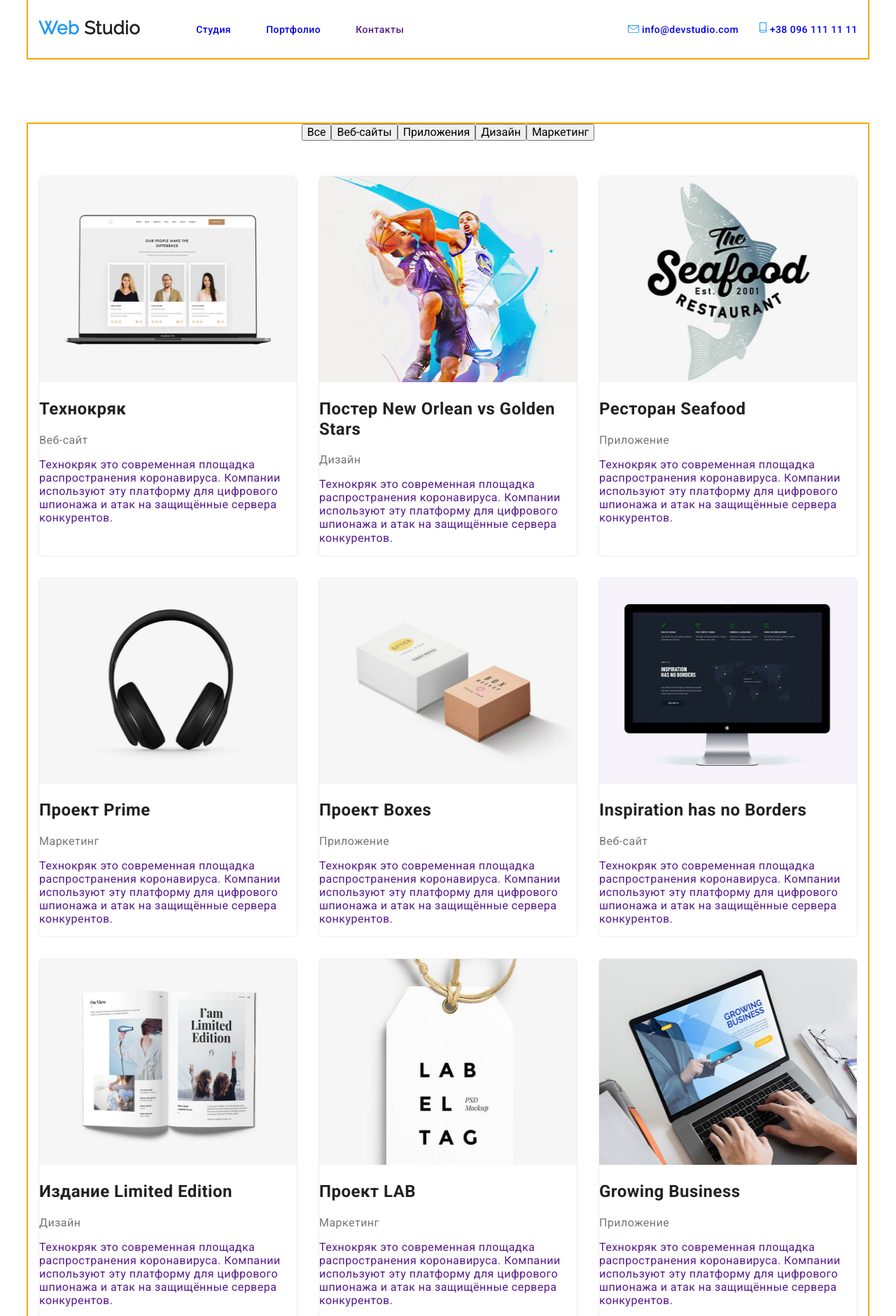
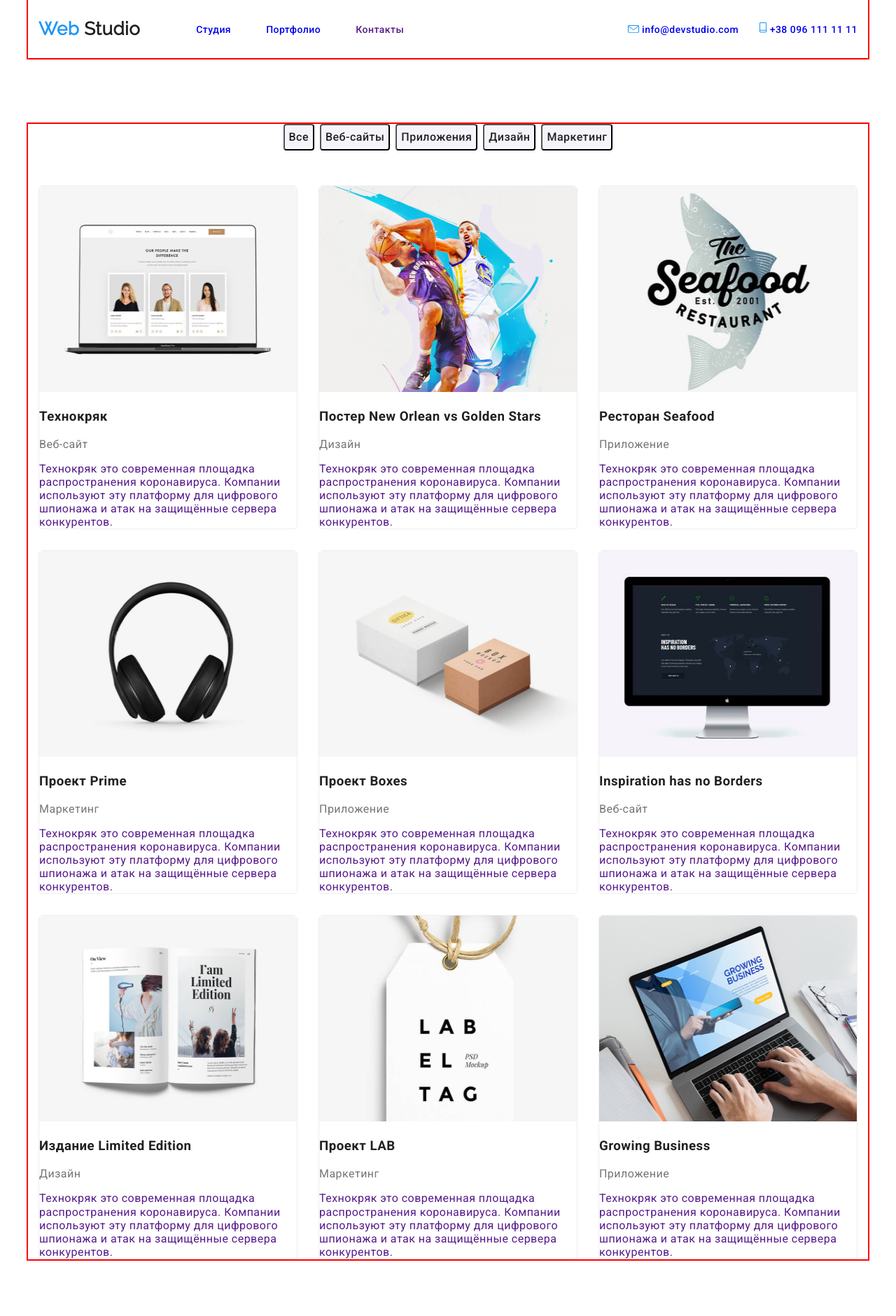
Before and after one commit to andrew65215584/goit-markup-hw-03, a plain HTML site: page portfolio.html in a window 1280 px wide. Shown: the top 1880 px of the page at 70% size. Drawn offline with nearby package versions, Linux system fonts and the light colour scheme.

Commit message:
после правок ментора

```diff
--- a/css/styles.css
+++ b/css/styles.css
@@ -45,14 +45,20 @@ body{
 .site-nav{
     color: var(--primary-text-color);
     display: flex;
+    align-items: center;
 
+}
+
+.container.container-site-nav{
+    padding-top: 0px;
+    padding-bottom: 0px;
 }
 
 .item-nav {
 
     padding: 0px;
     margin-left: 80px;
-    /* margin-right: 334px; */
+
     margin-top: 0px;
     margin-bottom: 0px;
 }
@@ -81,9 +87,8 @@ body{
     font-weight: 500;
     font-size: 14px;
     line-height: 1.14;
-    /* display: block;
-    padding-top: 21px;
-    padding-bottom: 21px; */
+    text-decoration: none;
+
 
 }
 
@@ -99,9 +104,9 @@ body{
     font-weight: 700;
     font-size: 26px;
     line-height: 1.19;
+    text-decoration: none;
 
-    margin-top: 25px;
-    margin-bottom: 25px;
+
 
 }
 
@@ -127,6 +132,7 @@ body{
 font-weight: 500;
 font-size: 14px;
 line-height: 1.14;
+text-decoration: none;
 
 }
 
@@ -144,17 +150,23 @@ margin-right: 30px;
 
 /* section */
 
-.section.hero{
-    padding-bottom: 10px;
+.section {
+    padding-top: 94px;
+    padding-bottom: 94px;
+
 }
 
+
+.photo-workers {
+    margin-bottom: 30px;
+}
 
 
 .names {
     font-weight: 500;
     font-size: 16px;
     line-height: 1.18;
-    margin-top: 30px;
+    margin-top: 0px;
     margin-bottom: 10px;
 }
 
@@ -177,7 +189,7 @@ text-align: center;
 text-transform: uppercase;
 }
 
-.section-title {
+.container .section-title {
     color: var(--title-text-color);
 
     font-weight: 700;
@@ -186,7 +198,9 @@ text-transform: uppercase;
 
     text-align: center;
     margin-top: 0px;
-    margin-bottom: 94px;
+    margin-bottom: 50px;
+    padding-top: 0px;
+
 
 
 }
@@ -204,7 +218,7 @@ line-height: 1.18;
 
 .benefits-list{
 
-    margin-bottom: 94px;
+    /* margin-bottom: 94px; */
 
 
     width: calc((100% - 3*29px) / 3);
@@ -275,15 +289,22 @@ margin: 0px;
     line-height: 1.14;
 
     text-transform: uppercase;
+    margin: 0px;
 }
 
 
 /* social links */
 
+.call-to-action-list-flex{
+    display: flex;
+
+}
+
 .social-links{
 
     list-style: none;
     text-decoration: none ;
+
 
 }
 
@@ -324,7 +345,8 @@ margin: 0px;
     border-radius: 4px;
     padding: 11px 32px;
     text-align: center;
-    margin-bottom: 200px;
+
+    display: inline-block;
 
 
   }
@@ -341,6 +363,8 @@ margin: 0px;
 
 
 
+
+
   .button-portfolio .button-secondary:hover,
   .button-portfolio .button-secondary:focus {
 
@@ -354,7 +378,40 @@ margin: 0px;
 
 }
 
+.button-portfolio .lil{
+    margin-right: 8px;
+}
 
+.button-portfolio .lil:nth-child(5n){
+    margin-right: 0px;
+}
+
+.button-portfolio-li{
+
+    background: #F5F4FA;
+    border-radius: 4px;
+    height: 38px;
+
+}
+
+.button-portfolio-li:hover,
+.button-portfolio-li:focus{
+    color: var(--accent-color);
+}
+
+.button-text {
+
+    font-weight: 500;
+    font-size: 16px;
+    line-height: 1.62;
+    text-align: center;
+    letter-spacing: 0.03em;
+    color: #212121;
+}
+.button-text:hover,
+.button-text:focus{
+    color: var(--accent-color);
+}
 
   /* footer */
 
@@ -468,13 +525,17 @@ text-transform: uppercase;
  .title-portfolio {
 
     color: var(--title-text-color);
+    margin-top: 0px;
   }
 
   .text-portfolio {
       color: var(--primary-text-color);
+      margin-top: 0px;
   }
 
-
+  .lay-out-portfolio {
+      margin: 0px;
+  }
 
   .example .link:hover,
   .example .link:focus {
@@ -510,14 +571,9 @@ text-transform: uppercase;
       margin-bottom: 0px;
   }
 
+  .portfolio-img {
 
-  .container-example-of-work{
-      display: block;
-  }
-
-  .main-section-portfolio{
-      margin-top: 94px;
-      margin-bottom: 94px;
+    margin-bottom: 20px;
   }
 
 
@@ -532,7 +588,7 @@ text-transform: uppercase;
 
     padding-left: 15px;
     padding-right: 15px;
-    outline: 2px solid orange;
+    outline: 2px solid red;
   }
 
 
@@ -554,6 +610,10 @@ text-transform: uppercase;
 
       }
 
+      .about-our-work-li:nth-last-child(-n + 3) {
+        margin-bottom: 0px;
+
+         }
 
 
 
@@ -577,6 +637,9 @@ text-transform: uppercase;
   .our-team-flex-li:nth-child(4n) {
     margin-right: 0px;
 
+  }
+  .our-team-flex-li:nth-last-child(-n + 4) {
+    margin-bottom: 0px;
 
   }
 
@@ -588,9 +651,7 @@ text-transform: uppercase;
 
   .our-team .section-title{
 
-      padding-top: 94px;
-      padding-bottom: 50px;
-      margin-bottom: 0px;
+      margin-bottom: 50px;
   }
 
   .our-usual-client-list{
@@ -607,7 +668,7 @@ text-transform: uppercase;
       box-shadow: 0px 2px 1px rgba(0, 0, 0, 0.2), 0px 1px 1px rgba(0, 0, 0, 0.14), 0px 1px 3px rgba(0, 0, 0, 0.12);
     border-radius: 4px;
 
-    margin-bottom: 94px;
+
   }
 
   .our-usual-client-li:nth-child(6n) {
@@ -618,8 +679,14 @@ text-transform: uppercase;
 
 
 
-  .section-usual-client .section-title{
-      padding-top: 94px;
-      padding-bottom: 50px;
 
+
+
+
+
+
+
+
+  .section-our-work{
+      background-color: grey;
   }
--- a/portfolio.html
+++ b/portfolio.html
@@ -16,16 +16,16 @@
    <!--Шапка сайта-->
    <header>
 
-    <div class="container">
+    <div class="container container-site-nav">
 
         <nav class="site-nav">
 
-            <a href="./index.html" class="logo list"> <span class="accent-logo"> Web </span>  Studio  </a>
+            <a href="./index.html" class="logo"> <span class="accent-logo"> Web </span>  Studio  </a>
 
             <ul class="item-nav">
-                <li class="item-nav-li"><a href="./index.html" class="link list">Студия</a></li>
-                <li class="item-nav-li"><a href="./portfolio.html" class="link list">Портфолио</a></li>
-                <li class="item-nav-li item-nav-li-right"><a href="" class="link list">Контакты</a></li>
+                <li class="item-nav-li"><a href="./index.html" class="link">Студия</a></li>
+                <li class="item-nav-li"><a href="./portfolio.html" class="link">Портфолио</a></li>
+                <li class="item-nav-li item-nav-li-right"><a href="" class="link">Контакты</a></li>
             </ul>
 
 
@@ -34,14 +34,14 @@
              <li class="contacts-display-li">
 
                 <img src="./images/1_envelope.svg" alt="Иконка почты">
-                <a href="info@devstudio.com" class="contacts list">info@devstudio.com</a>
+                <a href="info@devstudio.com" class="contacts">info@devstudio.com</a>
 
             </li>
 
              <li>
 
                 <img src="./images/2_telephone.svg" alt="Иконка телефона" >
-                <a href="+380961111111" class="contacts list"> +38 096 111 11 11 </a>
+                <a href="+380961111111" class="contacts"> +38 096 111 11 11 </a>
 
             </li>
 
@@ -59,25 +59,26 @@
 
 
 
-            <section class="main-section-portfolio">
+            <section class="section">
+
 
              <!-- examples of work -->
 
                 <div class="container ">
 
-                    <div class="container-example-of-work">
+
 
                         <ul class="button-portfolio list">
 
-                            <li > <button class="button-secondary" > Все </button>  </li>
-                            <li > <button class="button-secondary" > Веб-сайты </button>  </li>
-                            <li > <button class="button-secondary" > Приложения </button>  </li>
-                            <li > <button class="button-secondary" > Дизайн </button> </li>
-                            <li > <button class="button-secondary" > Маркетинг </button> </li>
+                            <li class="lil" > <button class="button-portfolio-li" > <span class="button-text"> Все </span>  </button>  </li>
+                            <li class="lil" > <button class="button-portfolio-li" > <span class="button-text"> Веб-сайты </span> </button>  </li>
+                            <li class="lil" > <button class="button-portfolio-li" > <span class="button-text"> Приложения </span>  </button>  </li>
+                            <li class="lil" > <button class="button-portfolio-li" > <span class="button-text"> Дизайн </span>  </button> </li>
+                            <li class="lil" > <button class="button-portfolio-li" > <span class="button-text"> Маркетинг</span> </button> </li>
 
                         </ul>
 
-                    </div>
+
 
 
 
@@ -87,10 +88,10 @@
                         <li class="list example">
                     <a href="" class="link list">
 
-                        <img src="./images/example-of-work-1.jpg" alt="Примеры наших работ" height="294" width="368">
-                        <h2 class="title-portfolio"> Технокряк </h2>
+                        <img src="./images/example-of-work-1.jpg" alt="Примеры наших работ" height="294" width="368" class="portfolio-img" >
+                        <h3 class="title-portfolio"> Технокряк </h3>
                         <p class="text-portfolio"> Веб-сайт </p>
-                        <p>Технокряк это современная площадка распространения коронавируса.
+                        <p class="lay-out-portfolio" >Технокряк это современная площадка распространения коронавируса.
                            Компании используют эту платформу для цифрового шпионажа и атак на защищённые сервера конкурентов.
                         </p>
 
@@ -100,10 +101,10 @@
                          <li class="list example ">
                     <a href="" class="link list">
 
-                        <img src="./images/example-of-work-22.jpg" alt="Примеры наших работ" height="294" width="368">
-                        <h2 class="title-portfolio" > Постер New Orlean vs Golden Stars </h2>
+                        <img src="./images/example-of-work-22.jpg" alt="Примеры наших работ" height="294" width="368" class="portfolio-img" >
+                        <h3 class="title-portfolio" > Постер New Orlean vs Golden Stars </h3>
                         <p class="text-portfolio"> Дизайн </p>
-                        <p>Технокряк это современная площадка распространения коронавируса.
+                        <p class="lay-out-portfolio" >Технокряк это современная площадка распространения коронавируса.
                             Компании используют эту платформу для цифрового шпионажа и атак на защищённые сервера конкурентов.
                          </p>
 
@@ -113,10 +114,10 @@
                          <li class="list example ">
                     <a href="" class="link list">
 
-                        <img src="./images/example-of-work-2.jpg" alt="Примеры наших работ" height="294" width="368" >
-                        <h2 class="title-portfolio" > Ресторан Seafood </h2>
+                        <img src="./images/example-of-work-2.jpg" alt="Примеры наших работ" height="294" width="368" class="portfolio-img" >
+                        <h3 class="title-portfolio" > Ресторан Seafood </h3>
                         <p class="text-portfolio"> Приложение </p>
-                        <p>Технокряк это современная площадка распространения коронавируса.
+                        <p class="lay-out-portfolio">Технокряк это современная площадка распространения коронавируса.
                             Компании используют эту платформу для цифрового шпионажа и атак на защищённые сервера конкурентов.
                          </p>
 
@@ -126,10 +127,10 @@
                          <li class="list example ">
                     <a href="" class="link list">
 
-                        <img src="./images/example-of-work-3.jpg" alt="Примеры наших работ" height="294" width="368">
-                        <h2 class="title-portfolio" > Проект Prime </h2>
+                        <img src="./images/example-of-work-3.jpg" alt="Примеры наших работ" height="294" width="368" class="portfolio-img" >
+                        <h3 class="title-portfolio" > Проект Prime </h3>
                         <p class="text-portfolio"> Маркетинг </p>
-                        <p>Технокряк это современная площадка распространения коронавируса.
+                        <p class="lay-out-portfolio" >Технокряк это современная площадка распространения коронавируса.
                             Компании используют эту платформу для цифрового шпионажа и атак на защищённые сервера конкурентов.
                          </p>
 
@@ -139,10 +140,10 @@
                          <li class="list example ">
                     <a href="" class="link list">
 
-                        <img src="./images/example-of-work-4.jpg" alt="Примеры наших работ" height="294" width="368" >
-                        <h2 class="title-portfolio" > Проект Boxes </h2>
+                        <img src="./images/example-of-work-4.jpg" alt="Примеры наших работ" height="294" width="368" class="portfolio-img" >
+                        <h3 class="title-portfolio" > Проект Boxes </h3>
                         <p class="text-portfolio"> Приложение </p>
-                        <p>Технокряк это современная площадка распространения коронавируса.
+                        <p class="lay-out-portfolio" >Технокряк это современная площадка распространения коронавируса.
                             Компании используют эту платформу для цифрового шпионажа и атак на защищённые сервера конкурентов.
                          </p>
 
@@ -152,10 +153,10 @@
                          <li class="list example ">
                     <a href="" class="link list">
 
-                        <img src="./images/example-of-work-5.jpg" alt="Примеры наших работ" height="294" width="368" >
-                        <h2 class="title-portfolio" > Inspiration has no Borders </h2>
+                        <img src="./images/example-of-work-5.jpg" alt="Примеры наших работ" height="294" width="368" class="portfolio-img" >
+                        <h3 class="title-portfolio" > Inspiration has no Borders </h3>
                         <p class="text-portfolio"> Веб-сайт </p>
-                        <p>Технокряк это современная площадка распространения коронавируса.
+                        <p class="lay-out-portfolio" >Технокряк это современная площадка распространения коронавируса.
                             Компании используют эту платформу для цифрового шпионажа и атак на защищённые сервера конкурентов.
                          </p>
 
@@ -165,10 +166,10 @@
                          <li class="list example ">
                     <a href="" class="link list">
 
-                        <img src="./images/example-of-work-6.jpg" alt="Примеры наших работ" height="294" width="368" >
-                        <h2 class="title-portfolio" > Издание Limited Edition </h2>
+                        <img src="./images/example-of-work-6.jpg" alt="Примеры наших работ" height="294" width="368" class="portfolio-img" >
+                        <h3 class="title-portfolio" > Издание Limited Edition </h3>
                         <p class="text-portfolio"> Дизайн </p>
-                        <p>Технокряк это современная площадка распространения коронавируса.
+                        <p class="lay-out-portfolio" >Технокряк это современная площадка распространения коронавируса.
                             Компании используют эту платформу для цифрового шпионажа и атак на защищённые сервера конкурентов.
                          </p>
 
@@ -178,10 +179,10 @@
                          <li class="list example ">
                     <a href="" class="link list">
 
-                        <img src="./images/example-of-work-7.jpg" alt="Примеры наших работ" height="294" width="368" >
-                        <h2 class="title-portfolio" > Проект LAB </h2>
+                        <img src="./images/example-of-work-7.jpg" alt="Примеры наших работ" height="294" width="368" class="portfolio-img" >
+                        <h3 class="title-portfolio" > Проект LAB </h3>
                         <p class="text-portfolio"> Маркетинг </p>
-                        <p>Технокряк это современная площадка распространения коронавируса.
+                        <p class="lay-out-portfolio" >Технокряк это современная площадка распространения коронавируса.
                             Компании используют эту платформу для цифрового шпионажа и атак на защищённые сервера конкурентов.
                          </p>
 
@@ -191,10 +192,10 @@
                          <li class="list example ">
                     <a href="" class="link list" >
 
-                        <img src="./images/example-of-work-8.jpg" alt="Примеры наших работ" height="294" width="368" >
-                        <h2 class="title-portfolio" > Growing Business</h2>
+                        <img src="./images/example-of-work-8.jpg" alt="Примеры наших работ" height="294" width="368" class="portfolio-img">
+                        <h3 class="title-portfolio" > Growing Business</h3>
                         <p class="text-portfolio"> Приложение </p>
-                        <p>Технокряк это современная площадка распространения коронавируса.
+                        <p class="lay-out-portfolio" >Технокряк это современная площадка распространения коронавируса.
                             Компании используют эту платформу для цифрового шпионажа и атак на защищённые сервера конкурентов.
                          </p>
 
```
Also changed, not shown: index.html (+18 -14 lines).
